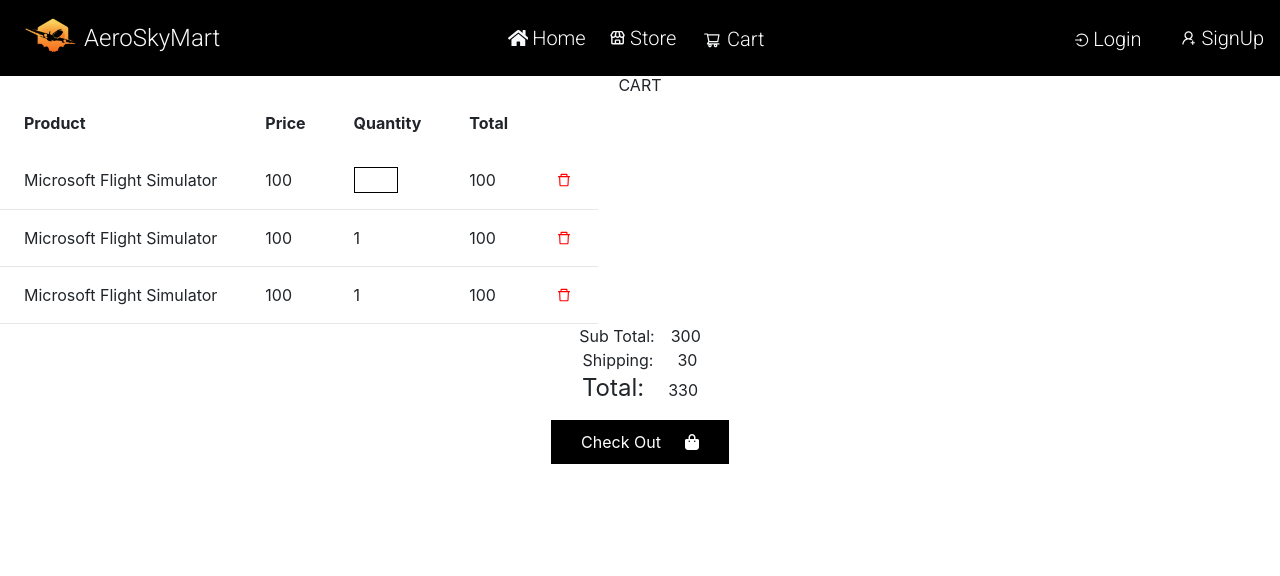
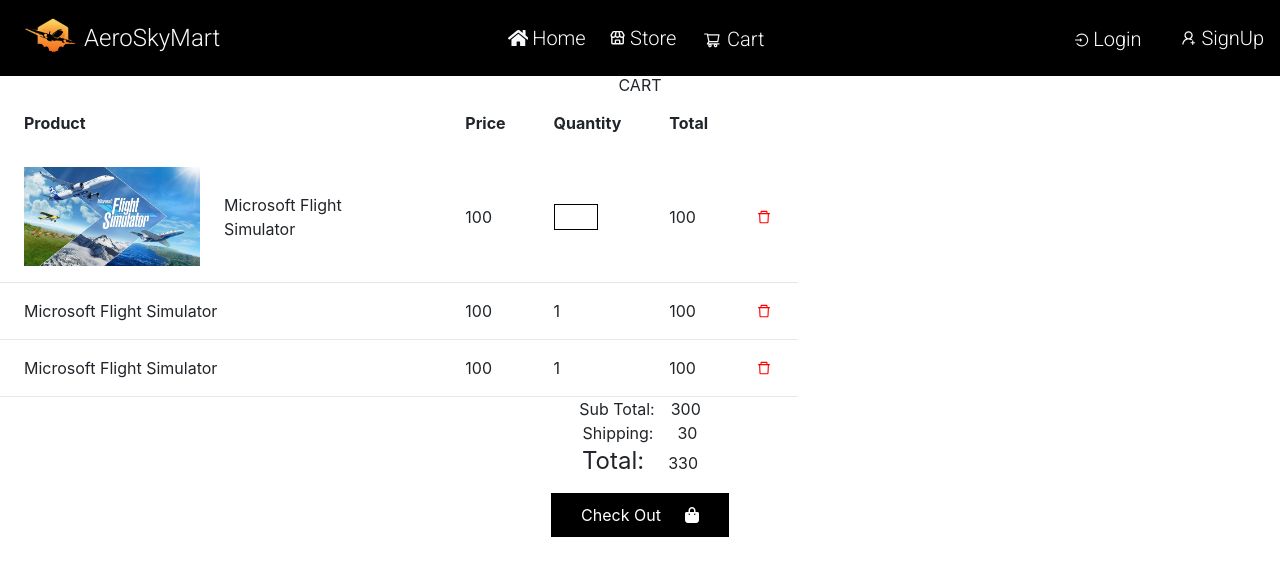
Before and after one commit to Osorabrian/AeroSkyMart, a React (Create React App) app: page /cart in a window 1280 px wide. Shown: the top 576 px of the page. Built offline with nearby package versions, Linux system fonts and the light colour scheme.

Commit message:
edit checkout section

```diff
--- a/src/Components/Cart/Cart.js
+++ b/src/Components/Cart/Cart.js
@@ -1,6 +1,6 @@
 import { React } from "react";
 import {AiOutlineDelete} from 'react-icons/ai'
-import {IoBagCheckOutline} from 'react-icons/io'
+import img from '../images/msfs/msfs_cover.jpg'
 import './cart.css'
 
 export default function Cart(){
@@ -18,7 +18,10 @@ export default function Cart(){
                     <th></th>
                 </tr>
                 <tr className="border-b dark:border-gray-900">
-                    <td className="px-6 py-3">Microsoft Flight Simulator</td>
+                    <td className="px-6 py-3 row">
+                        <img src={img} alt={'cover'} id="thumbnail" className="col-6"/>
+                        <span className="col-6 my-auto">Microsoft Flight Simulator</span>
+                    </td>
                     <td className="px-6 py-3">100</td>
                     <td className="px-6 py-3">
                         <input type="number" min={1}  className="border-1 border-black w-11 text-center" id="quantity-input"/>
--- a/src/Components/Cart/cart.css
+++ b/src/Components/Cart/cart.css
@@ -14,3 +14,8 @@ input:focus {
 #price-div{
     max-width: 300px;
 }
+
+#thumbnail{
+    max-width: 200px;
+    max-height: 200px
+}
```
